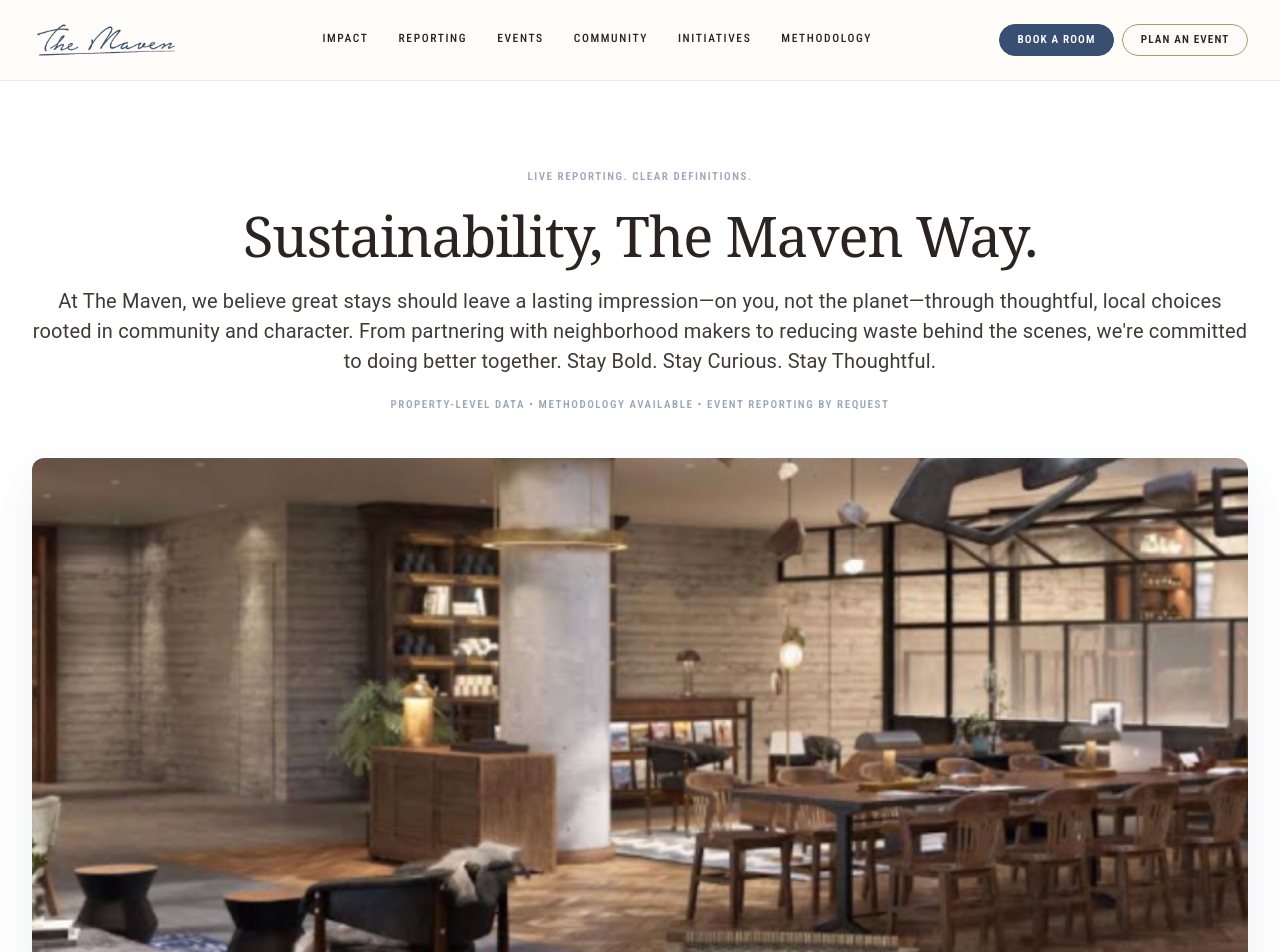
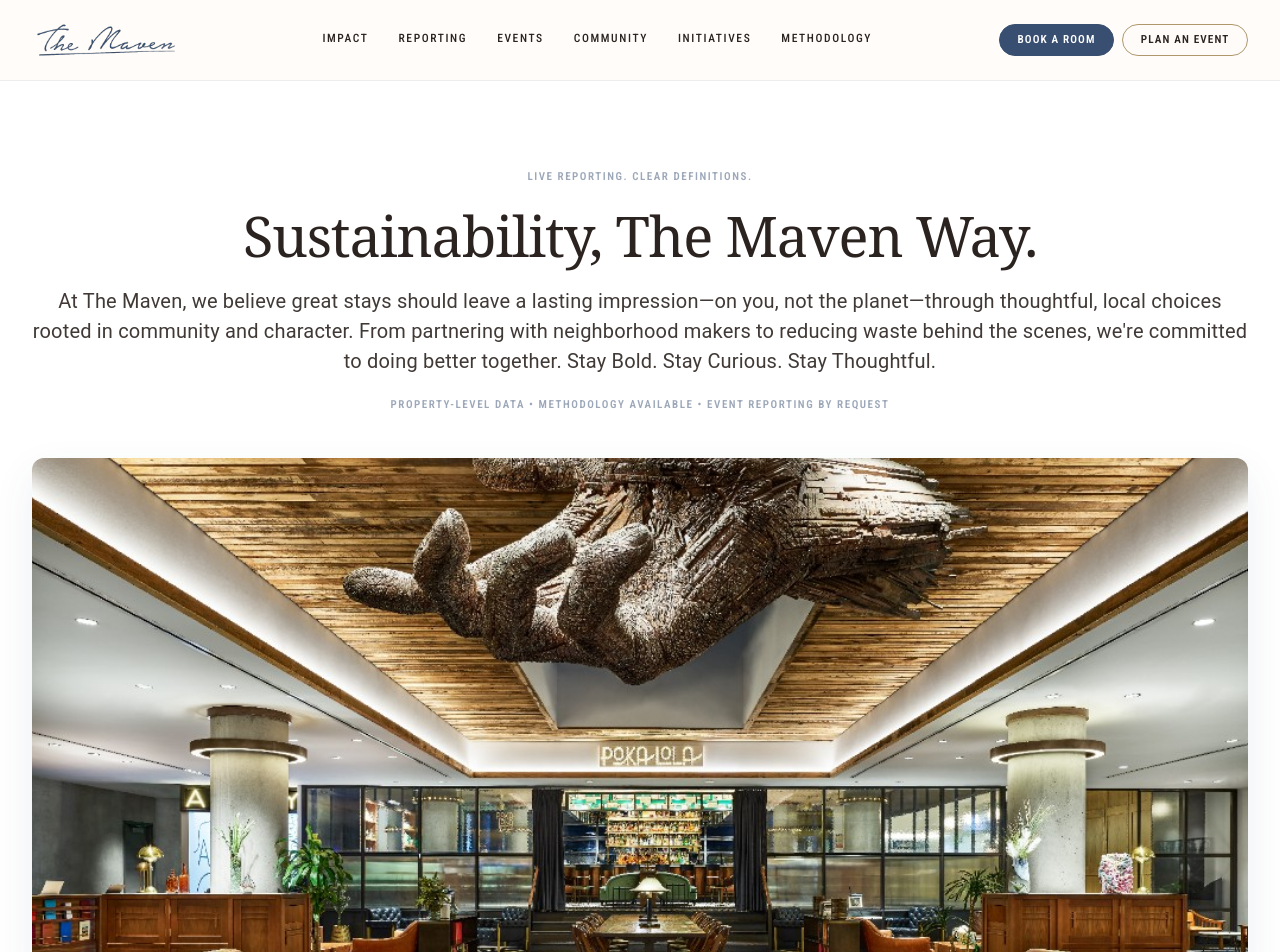
Before and after one commit to joerose99/susweb-rcc, a React (Create React App) app: page / in a window 1280 px wide. Shown: the top 952 px of the page. Built offline with nearby package versions, Linux system fonts and the light colour scheme; a web font is replaced by a local one.

Commit message:
updated hero image

```diff
--- a/src/pages/CircularFoodSystems/CircularFoodSystems.jsx
+++ b/src/pages/CircularFoodSystems/CircularFoodSystems.jsx
@@ -576,13 +576,14 @@
 				<Box sx={{ width: '100%', mt: { xs: 4, md: 5.5 }, mb: 0 }}>
 					<Box
 						component='img'
-						alt='Bright hotel lobby lounge with skylight, wood and stone finishes, and seating areas.'
+						alt='The Maven Hotel lobby with the Maven Hand sculpture suspended from a wood-slat ceiling above leather seating and a geometric rug.'
 						src={heroMavenLobbyImage}
 						sx={{
 							width: '100%',
 							height: 'auto',
 							borderRadius: RADIUS_CARD,
 							objectFit: 'cover',
+							objectPosition: 'center 28%',
 							maxHeight: 520,
 							display: 'block',
 							boxShadow: SHADOW_IMAGE,
```
Also changed, not shown: src/assets/hero-maven-lobby.png.
